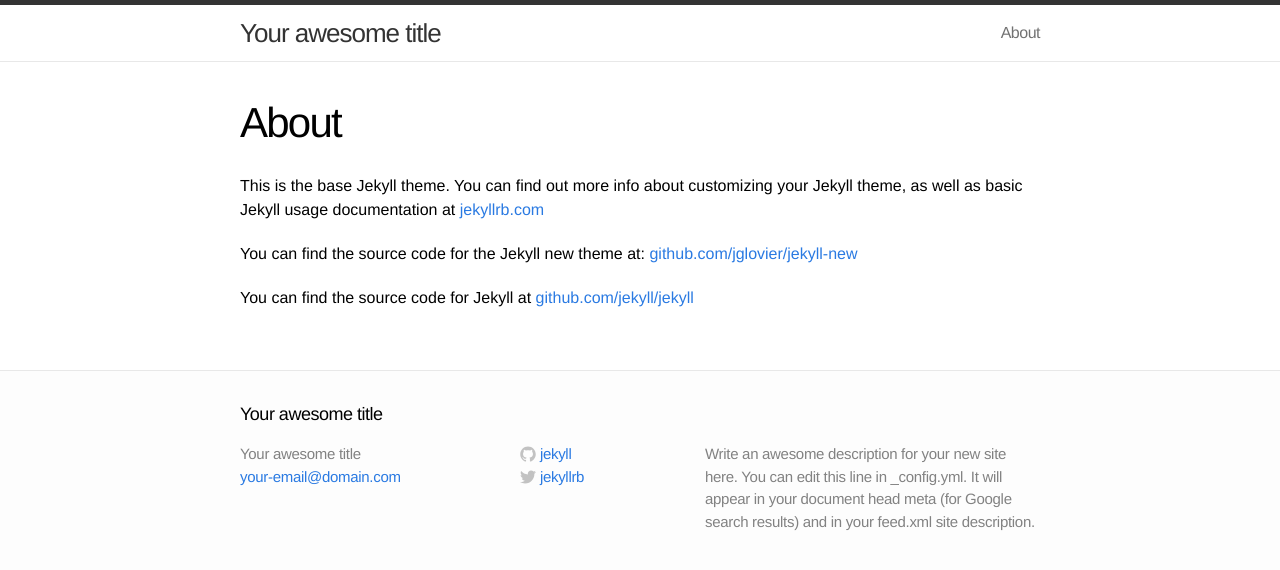
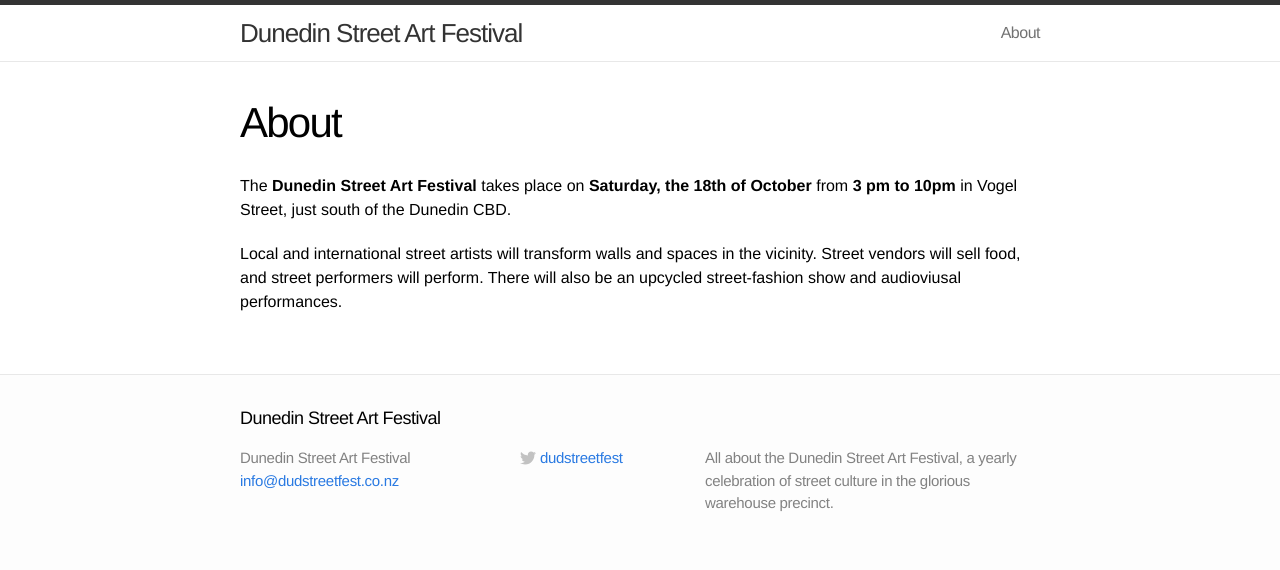
Before and after one commit to haszari/vogelstreet.github.io, a Jekyll site: the page built from about.md, in a window 1280 px wide. Shown: the top 570 px of the page. Built offline with Jekyll 4.4.1, drawn with Linux system fonts in a browser that asks for light colours.

Commit message:
replace placeholder stuff with dudstreetfest stuff

```diff
--- a/_config.yml
+++ b/_config.yml
@@ -1,11 +1,10 @@
 # Site settings
-title: Your awesome title
-email: your-email@domain.com
-description: "Write an awesome description for your new site here. You can edit this line in _config.yml. It will appear in your document head meta (for Google search results) and in your feed.xml site description."
+title: Dunedin Street Art Festival
+email: info@dudstreetfest.co.nz
+description: "All about the Dunedin Street Art Festival, a yearly celebration of street culture in the glorious warehouse precinct."
 baseurl: ""
-url: "http://yourdomain.com"
-twitter_username: jekyllrb
-github_username:  jekyll
+url: "http://dudstreetfest.github.io"
+twitter_username: dudstreetfest
 
 # Build settings
 markdown: kramdown
--- a/about.md
+++ b/about.md
@@ -4,8 +4,6 @@ title: About
 permalink: /about/
 ---
 
-This is the base Jekyll theme. You can find out more info about customizing your Jekyll theme, as well as basic Jekyll usage documentation at [jekyllrb.com](http://jekyllrb.com/)
+The __Dunedin Street Art Festival__ takes place on __Saturday, the 18th of October__ from __3 pm to 10pm__ in Vogel Street, just south of the Dunedin CBD.
 
-You can find the source code for the Jekyll new theme at: [github.com/jglovier/jekyll-new](https://github.com/jglovier/jekyll-new)
-
-You can find the source code for Jekyll at [github.com/jekyll/jekyll](https://github.com/jekyll/jekyll)
+Local and international street artists will transform walls and spaces in the vicinity. Street vendors will sell food, and street performers will perform. There will also be an upcycled street-fashion show and audioviusal performances.
```
Also changed, not shown: _posts/2014-08-17-dal-east.markdown (added, +10 -0 lines), _posts/2014-08-17-welcome-to-jekyll.markdown (deleted, +0 -24 lines).
